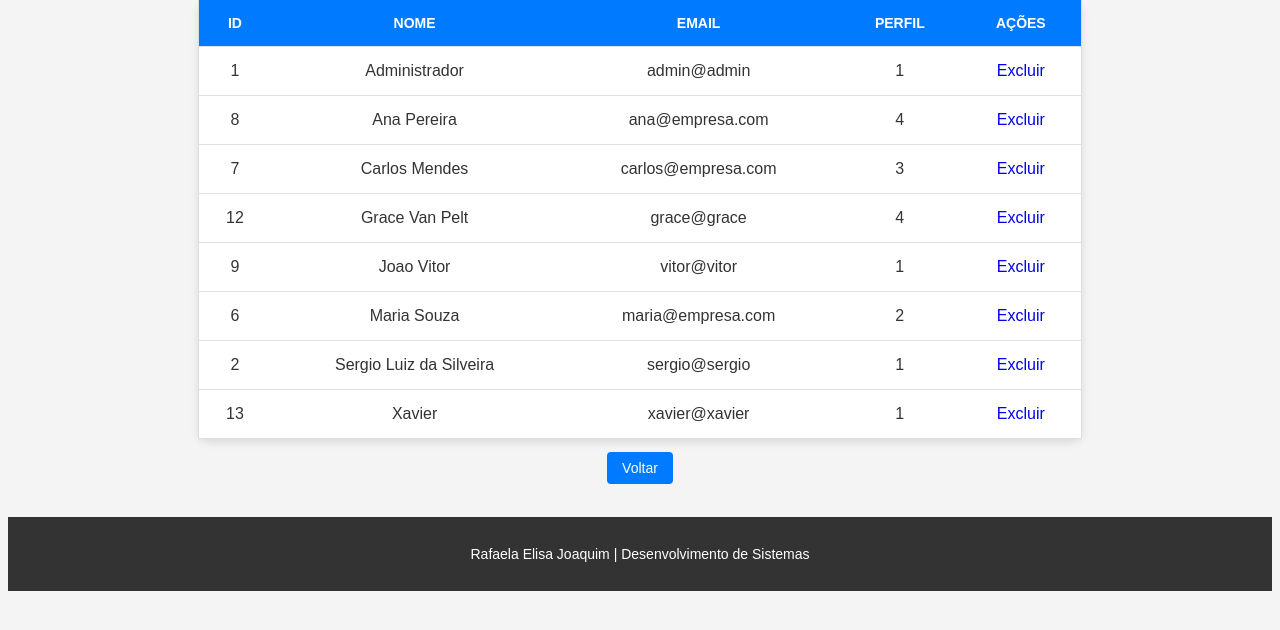
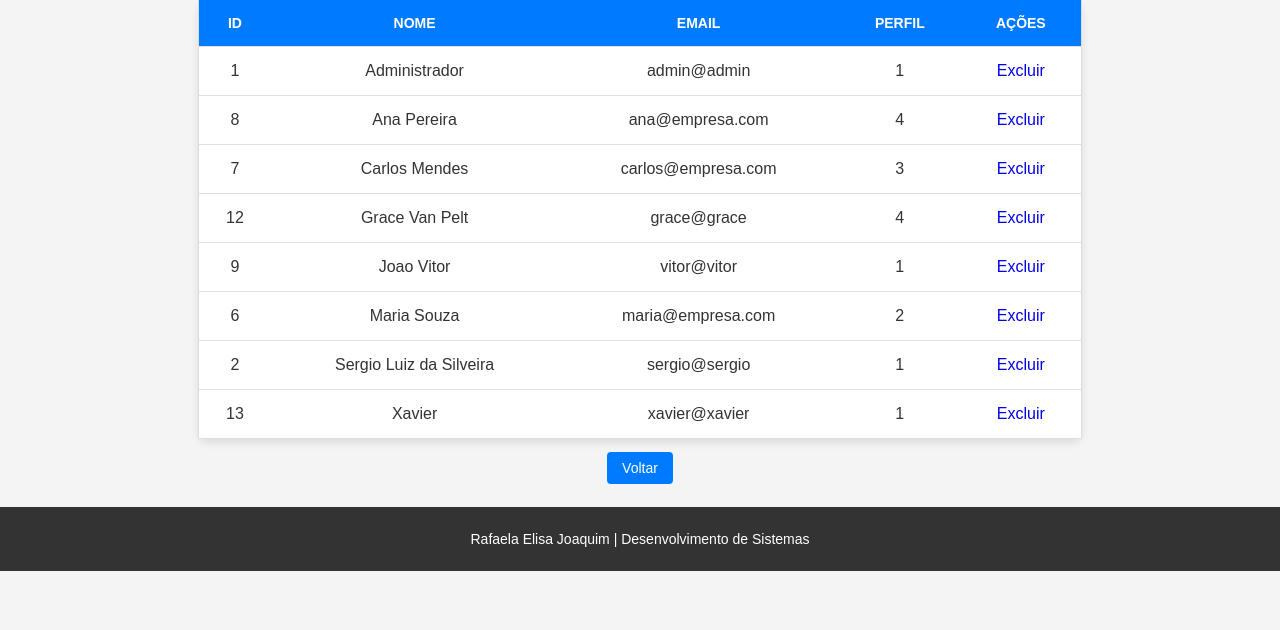
Before and after one commit to rafaelaelisajoaquim/Rafaela_Joaquim_prova, a PHP site: page /excluir_usuario.php in a window 1280 px wide. Shown: the part 125-755 px from the top of the page. Run offline with PHP 8.4, Linux system fonts and the light colour scheme; a user stored in the database is signed in; data comes from the database, SQL or seed files in the repository.

Commit message:
Excluir Usuário
Alteração da estilização do rodapé e nas permissões dos usuários.

```diff
--- a/excluir_usuario.php
+++ b/excluir_usuario.php
@@ -121,10 +121,12 @@
 
         .footer {
             background-color: #333;
-            color:white;
-            padding: 15px;
-            margin-top:40px;
-            font-size:14px;
+            font-size: 14px;
+            color: white;
+            padding: 10px;
+            margin-top: 30px;
+            margin-left: -8px;
+            margin-right: -8px;
         }
     </style>
 </head>
```
